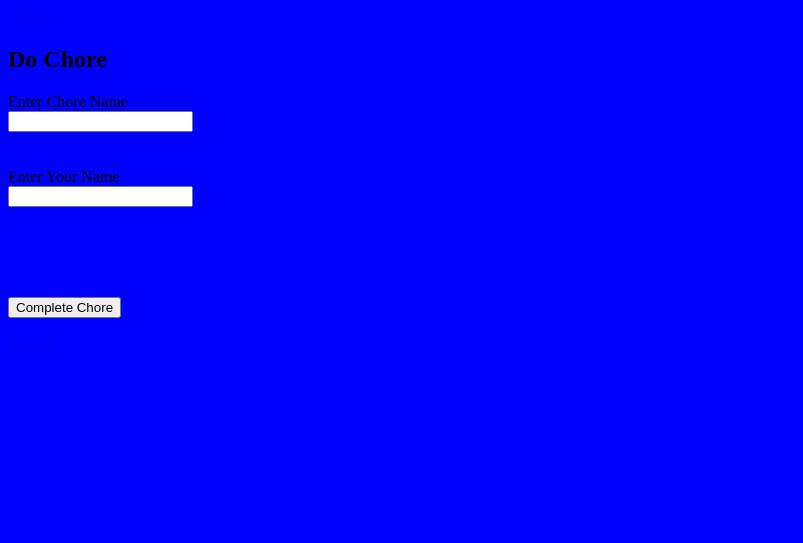
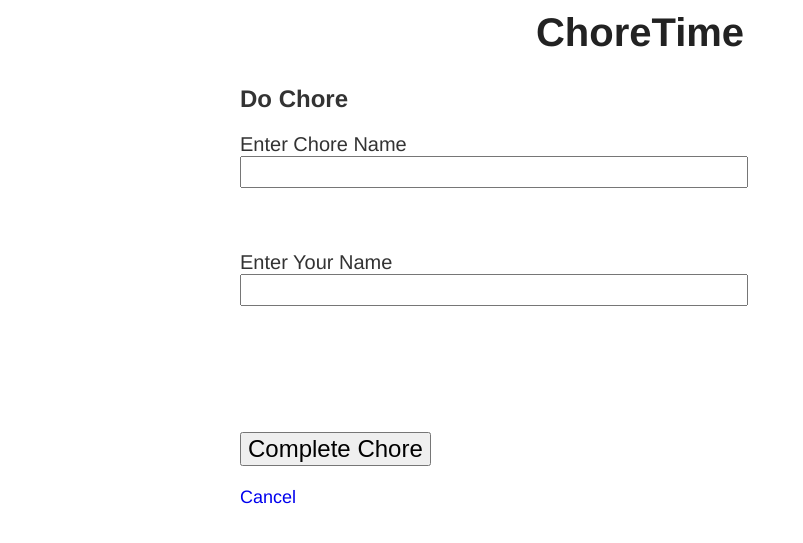
Before and after one commit to jim54729/chorestime, a Python web app: template templates/do-chore.html in a window 1280 px wide. Shown: the top 543 px of the page, without its empty margins (0-803 px from the left). Run offline with Jinja, Linux system fonts and the light colour scheme; the template is opened without the code that fills it, so the values that code supplies are empty.

Commit message:
Add some styling

```diff
--- a/static/style.css
+++ b/static/style.css
@@ -1,4 +1,94 @@
 body {
+    font-family: Helvetica, Arial, sans-serif;
+    font-size: 18px;
 
-    background-color: blue;
+    width: 800px;
+    margin: 0 auto;
+    padding: 10px;
+    color: #333;
 }
+
+a {
+    text-decoration: none;
+}
+
+h2 {
+    font-size: 24px;
+    font-weight: bold;
+    margin-bottom: 20px;
+}
+
+.error {
+    color: red;
+}
+
+label {
+  display: block;
+  font-size: 20px;
+}
+
+label + label {
+    margin-top: 20px;
+}
+
+input[type=text] {
+    width: 500px;
+    font-size: 20px;
+    padding: 2px;
+    font-family: monospace;
+}
+
+textarea {
+  width: 500px;
+  height: 400px;
+  font-size: 17px;
+  font-family: monospace;
+}
+
+input[type=submit] {
+  font-size: 24px;
+}
+
+.main-title {
+    display: block;
+    color: #222;
+    font-size: 40px;
+    font-weight: bold;
+    text-align: center;
+    margin-bottom: 30px;
+    text-decoration: none;
+}
+
+.nav {
+    text-align: center;
+}
+
+.chore {
+    text-align: center;
+}
+
+.post + .post {
+    margin-top: 15px;
+}
+
+.post-heading {
+    position: relative;
+    border-bottom: 3px solid #666;
+}
+
+.chore-title {
+    font-size: 24px;
+    font-weight: bold;
+}
+
+.post-date {
+    position: absolute;
+    right: 0px;
+    bottom: 0px;
+    color: #999;
+
+}
+
+.post-content {
+    margin-top: 5px;
+}
--- a/templates/base.html
+++ b/templates/base.html
@@ -2,13 +2,13 @@
 <html>
 <head>
 
-  <title>Chores</title>
+  <title>ChoreTime</title>
   <link rel="stylesheet" href="static/style.css" type="text/css" />
 </head>
 
 <body>
   <a href="/" class="main-title">
-    Chores
+    ChoreTime
   </a>
 
   <div id="content">
```
Also changed, not shown: templates/chore.html (+6 -2 lines), templates/front.html (+8 -4 lines), README.md.
